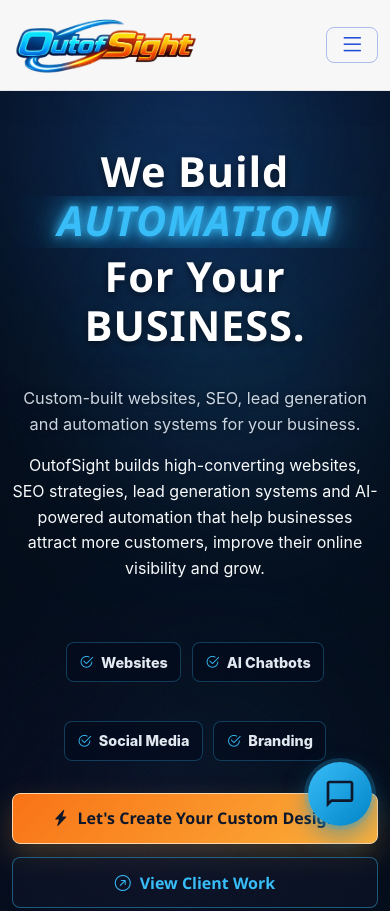
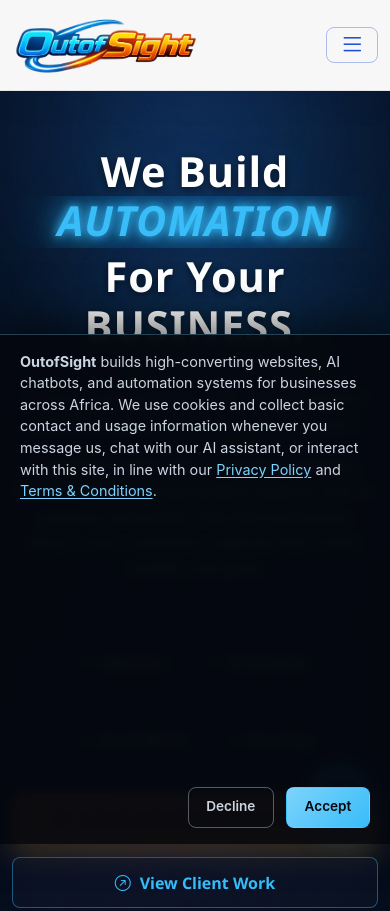
Before and after one commit to Jaidon99/OutofSight, a website: page index.html in a window 390 px wide. Shown: the top 911 px of the page. Drawn offline with Linux system fonts and the light colour scheme.

Commit message:
Add files via upload

```diff
--- a/index.html
+++ b/index.html
@@ -315,6 +315,137 @@
     @media (prefers-reduced-motion: reduce) {
       .portfolio-track {
         animation: none;
+      }
+    }
+
+    /* Embedded PDF modals — Privacy Policy / Terms & Conditions */
+    .pdf-modal-dialog .modal-content {
+      height: 90vh;
+    }
+
+    .pdf-modal-body {
+      display: flex;
+      flex-direction: column;
+      padding: 0;
+    }
+
+    .pdf-modal-frame {
+      border: 0;
+      flex: 1 1 auto;
+      width: 100%;
+      background: #f4f4f4;
+    }
+
+    .pdf-modal-fallback {
+      font-size: 0.85rem;
+      margin: 0;
+      padding: 0.6rem 1rem;
+      text-align: center;
+    }
+
+    .pdf-open-new-tab {
+      margin-left: auto;
+      margin-right: 0.75rem;
+      white-space: nowrap;
+    }
+
+    @media (max-width: 767.98px) {
+      .pdf-modal-dialog .modal-content {
+        height: 100vh;
+      }
+    }
+
+    /* Cookie consent banner */
+    .cookie-consent {
+      background: rgba(5, 8, 15, 0.97);
+      backdrop-filter: blur(6px);
+      border-top: 1px solid rgba(125, 211, 252, 0.28);
+      bottom: 0;
+      box-shadow: 0 -12px 40px rgba(0, 0, 0, 0.55);
+      display: none;
+      left: 0;
+      padding: 1rem 1.25rem;
+      position: fixed;
+      right: 0;
+      z-index: 2000;
+    }
+
+    .cookie-consent.cookie-consent--visible {
+      display: block;
+    }
+
+    .cookie-consent-inner {
+      align-items: center;
+      display: flex;
+      flex-wrap: wrap;
+      gap: 1rem;
+      justify-content: space-between;
+      margin: 0 auto;
+      max-width: 1100px;
+    }
+
+    .cookie-consent-text {
+      color: #cbd5e1;
+      flex: 1 1 420px;
+      font-size: 0.9rem;
+      line-height: 1.5;
+      margin: 0;
+    }
+
+    .cookie-consent-link {
+      background: none;
+      border: 0;
+      color: #7dd3fc;
+      cursor: pointer;
+      font: inherit;
+      padding: 0;
+      text-decoration: underline;
+      text-underline-offset: 2px;
+    }
+
+    .cookie-consent-actions {
+      display: flex;
+      flex: 0 0 auto;
+      gap: 0.75rem;
+    }
+
+    .cookie-btn {
+      border-radius: 8px;
+      cursor: pointer;
+      font-size: 0.85rem;
+      font-weight: 600;
+      padding: 0.55rem 1.1rem;
+      white-space: nowrap;
+    }
+
+    .cookie-btn-outline {
+      background: transparent;
+      border: 1px solid rgba(203, 213, 225, 0.4);
+      color: #cbd5e1;
+    }
+
+    .cookie-btn-outline:hover {
+      border-color: rgba(203, 213, 225, 0.7);
+    }
+
+    .cookie-btn-solid {
+      background: linear-gradient(135deg, #7dd3fc, #38bdf8);
+      border: 1px solid transparent;
+      color: #05070c;
+    }
+
+    .cookie-btn-solid:hover {
+      filter: brightness(1.06);
+    }
+
+    @media (max-width: 575.98px) {
+      .cookie-consent-inner {
+        flex-direction: column;
+        align-items: stretch;
+      }
+
+      .cookie-consent-actions {
+        justify-content: flex-end;
       }
     }
   </style>
@@ -1433,47 +1564,49 @@ OutofSight builds high-converting websites, SEO strategies, lead generation syst
   </div>
 
   <div class="modal fade" id="privacyModal" tabindex="-1" aria-labelledby="privacyModalLabel" aria-hidden="true">
-    <div class="modal-dialog modal-lg modal-dialog-scrollable">
+    <div class="modal-dialog modal-fullscreen-md-down modal-xl modal-dialog-scrollable pdf-modal-dialog">
       <div class="modal-content">
         <div class="modal-header">
           <h2 class="modal-title fs-4" id="privacyModalLabel">Privacy Policy</h2>
+          <a class="footer-legal-btn pdf-open-new-tab" href="legal/OutofSight-Privacy-Policy.pdf" target="_blank" rel="noopener">Open in new tab</a>
           <button type="button" class="btn-close" data-bs-dismiss="modal" aria-label="Close"></button>
         </div>
-        <div class="modal-body">
-          <p><strong>Last updated: May 13, 2026</strong></p>
-          <p>OutofSight is committed to protecting the privacy and security of client, project, and business information shared through our website, development services, AI chatbot implementations, and automation systems.</p>
-          <h3 class="h5 text-white mt-4">Information We Collect</h3>
-          <p>We may collect contact details, company details, project requirements, branding assets, website usage data, and information needed to deliver digital services.</p>
-          <h3 class="h5 text-white mt-4">AI And Automation Data</h3>
-          <p>When implementing chatbots or automated workflows, OutofSight acts as a processor of the data handled by those systems. Clients remain responsible for the data they collect from their customers.</p>
-          <h3 class="h5 text-white mt-4">How Information Is Used</h3>
-          <p>Information is used to plan, build, test, deploy, support, and improve websites, chatbots, automation workflows, and related digital systems.</p>
-          <h3 class="h5 text-white mt-4">Contact</h3>
-          <p>For privacy questions, contact Jaidon Vermeulen at <a href="mailto:hallo.outofsight@gmail.com">hallo.outofsight@gmail.com</a> or <a href="tel:+27781200888">078 120 0888</a>.</p>
+        <div class="modal-body pdf-modal-body">
+          <iframe src="legal/OutofSight-Privacy-Policy.pdf" class="pdf-modal-frame" title="OutofSight Privacy Policy PDF"></iframe>
+          <p class="pdf-modal-fallback">Can't see the document? <a href="legal/OutofSight-Privacy-Policy.pdf" target="_blank" rel="noopener">Open the Privacy Policy PDF directly</a>.</p>
         </div>
       </div>
     </div>
   </div>
 
   <div class="modal fade" id="termsModal" tabindex="-1" aria-labelledby="termsModalLabel" aria-hidden="true">
-    <div class="modal-dialog modal-lg modal-dialog-scrollable">
+    <div class="modal-dialog modal-fullscreen-md-down modal-xl modal-dialog-scrollable pdf-modal-dialog">
       <div class="modal-content">
         <div class="modal-header">
           <h2 class="modal-title fs-4" id="termsModalLabel">Terms And Conditions</h2>
+          <a class="footer-legal-btn pdf-open-new-tab" href="legal/OutofSight-Terms-and-Conditions.pdf" target="_blank" rel="noopener">Open in new tab</a>
           <button type="button" class="btn-close" data-bs-dismiss="modal" aria-label="Close"></button>
         </div>
-        <div class="modal-body">
-          <p><strong>Last updated: May 13, 2026</strong></p>
-          <p>By engaging OutofSight, clients agree that each project scope, timeline, fee, revision allowance, deliverable, and responsibility will be defined in a proposal or written agreement.</p>
-          <h3 class="h5 text-white mt-4">Services</h3>
-          <p>Services may include website development, AI chatbot implementation, automation systems, branding, SEO, social media design, hosting, and maintenance.</p>
-          <h3 class="h5 text-white mt-4">Payments And Revisions</h3>
-          <p>Deposits may be required before work begins. Work outside the agreed scope may be billed separately. Due to the custom nature of digital services, payments are generally non-refundable once work has commenced unless otherwise agreed in writing.</p>
-          <h3 class="h5 text-white mt-4">AI And Third-Party Services</h3>
-          <p>AI chatbot, automation, hosting, analytics, and third-party integrations may depend on external providers. OutofSight cannot guarantee uninterrupted third-party service availability.</p>
-          <h3 class="h5 text-white mt-4">Confidentiality</h3>
-          <p>Project information shared during the work will be treated confidentially and used only for service delivery, support, and agreed project purposes.</p>
-        </div>
+        <div class="modal-body pdf-modal-body">
+          <iframe src="legal/OutofSight-Terms-and-Conditions.pdf" class="pdf-modal-frame" title="OutofSight Terms and Conditions PDF"></iframe>
+          <p class="pdf-modal-fallback">Can't see the document? <a href="legal/OutofSight-Terms-and-Conditions.pdf" target="_blank" rel="noopener">Open the Terms and Conditions PDF directly</a>.</p>
+        </div>
+      </div>
+    </div>
+  </div>
+
+  <div id="cookieConsent" class="cookie-consent" role="dialog" aria-live="polite" aria-label="Cookie and privacy notice">
+    <div class="cookie-consent-inner">
+      <p class="cookie-consent-text">
+        <strong>OutofSight</strong> builds high-converting websites, AI chatbots, and automation systems for businesses across Africa.
+        We use cookies and collect basic contact and usage information whenever you message us, chat with our AI assistant, or interact with this site, in line with our
+        <button type="button" class="cookie-consent-link" data-bs-toggle="modal" data-bs-target="#privacyModal">Privacy Policy</button>
+        and
+        <button type="button" class="cookie-consent-link" data-bs-toggle="modal" data-bs-target="#termsModal">Terms &amp; Conditions</button>.
+      </p>
+      <div class="cookie-consent-actions">
+        <button type="button" id="cookieDecline" class="cookie-btn cookie-btn-outline">Decline</button>
+        <button type="button" id="cookieAccept" class="cookie-btn cookie-btn-solid">Accept</button>
       </div>
     </div>
   </div>
@@ -1510,6 +1643,40 @@ OutofSight builds high-converting websites, SEO strategies, lead generation syst
       setInterval(rotate, 2000);
     })();
   </script>
+
+  <!-- Cookie consent banner -->
+  <script>
+    (function () {
+      var STORAGE_KEY = 'outofsightCookieConsent';
+      var banner = document.getElementById('cookieConsent');
+      if (!banner) return;
+
+      var accepted;
+      try {
+        accepted = localStorage.getItem(STORAGE_KEY);
+      } catch (e) {
+        accepted = null;
+      }
+
+      if (!accepted) {
+        banner.classList.add('cookie-consent--visible');
+      }
+
+      function setChoice(value) {
+        try {
+          localStorage.setItem(STORAGE_KEY, value);
+        } catch (e) {
+          /* localStorage unavailable — banner will simply reappear next visit */
+        }
+        banner.classList.remove('cookie-consent--visible');
+      }
+
+      var acceptBtn = document.getElementById('cookieAccept');
+      var declineBtn = document.getElementById('cookieDecline');
+      if (acceptBtn) acceptBtn.addEventListener('click', function () { setChoice('accepted'); });
+      if (declineBtn) declineBtn.addEventListener('click', function () { setChoice('declined'); });
+    })();
+  </script>
 </body>
 
 </html>
```
